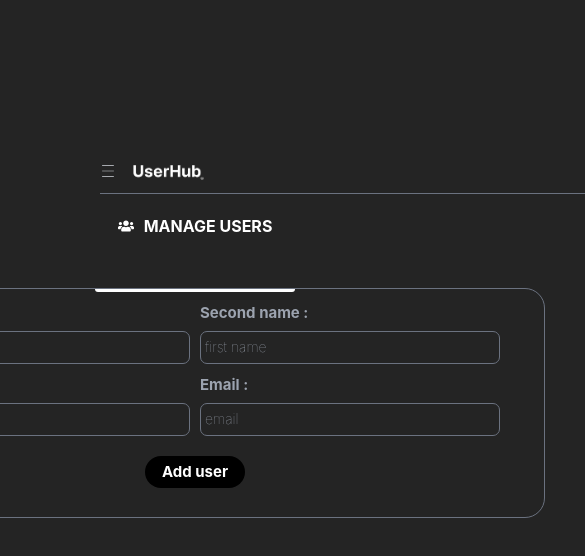
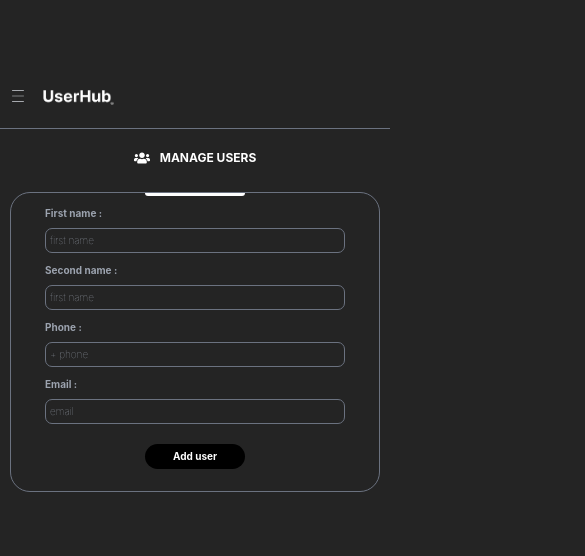
Before and after one commit to MUGISHA-Pascal/UserHub, a React (Create React App) app in the folder frontend/: page /manage-user in a window 390 px wide. Shown: the top 556 px of the page, 585 px wide, since content can reach past the window. Built offline with nearby package versions, Linux system fonts and the light colour scheme.

Commit message:
adding manage user responsiveness

```diff
--- a/frontend/src/App.js
+++ b/frontend/src/App.js
@@ -14,7 +14,7 @@ function App() {
       <div className="App">
         <div className="bg-[rgb(36,36,36)] h-full w-full text-white">
           {navExist && <Navbar setNavExist={setNavExist} />}
-          <heading className="flex flex-row items-center pt-[150px] ml-[100px] border-b-[1px] w-[1100px] border-gray-500">
+          <heading className="flex flex-row items-center pt-[150px] max-sm:pt-[75px] max-sm:p-[10px] ml-[100px] max-sm:ml-0 max-sm:w-full max-sm:mr-[10px] border-b-[1px] w-[1100px] border-gray-500">
             <CiMenuBurger
               className="text-gray-300"
               onClick={() => {
--- a/frontend/src/components/ManageUser.js
+++ b/frontend/src/components/ManageUser.js
@@ -28,24 +28,24 @@ const ManageUser = ({ setNavExist }) => {
   };
   return (
     <div
-      className="flex flex-col items-center"
+      className="flex flex-col items-center max-sm:p-[10px]"
       onClick={() => {
         setNavExist(false);
       }}
     >
-      <div className="flex flex-row space-x-[10px] items-center mt-[20px]">
-        <FaUsers /> <p className="font-bold">MANAGE USERS</p>
+      <div className="flex flex-row space-x-[10px] items-center mt-[20px] max-sm:mt-[10px]">
+        <FaUsers /> <p className="font-bold max-sm:text-[12px]">MANAGE USERS</p>
       </div>
       <form
         onSubmit={handlesubmit}
-        className="border-gray-500 border-[1px] mt-[50px] w-[700px] mb-[100px] flex flex-col items-center rounded-[20px] h-[230px] p-0"
+        className="border-gray-500 border-[1px] mt-[50px] max-sm:mt-[25px] max-sm:w-full w-[700px] mb-[100px] flex flex-col items-center rounded-[20px] max-sm:h-[300px] h-[230px] p-0"
       >
-        <div className="h-[3px] w-[200px]  bg-white rounded-br-[5px] rounded-bl-[5px]"></div>
-        <div className="mt-[10px] grid grid-cols-2 gap-[10px]">
+        <div className="h-[3px] w-[200px]  bg-white rounded-br-[5px]  max-sm:w-[100px] rounded-bl-[5px]"></div>
+        <div className="mt-[10px] grid grid-cols-2 max-sm:grid-cols-1 gap-[10px]">
           <div className="flex flex-col space-y-[7px] items-start">
             <label
               for="firstName"
-              className="text-[15px] font-bold text-gray-400"
+              className="text-[15px] max-sm:text-[10px] font-bold text-gray-400"
             >
               First name :
             </label>
@@ -57,13 +57,13 @@ const ManageUser = ({ setNavExist }) => {
               value={FirstName}
               placeholder="first name"
               required
-              className="p-[4px] w-[300px] bg-[#242424] border-[1px] border-gray-500 placeholder:font-thin placeholder:text-[14px] px-[4px] rounded-[7px] focus:outline-none text-[15px]"
+              className="p-[4px] w-[300px] max-sm:placeholder:text-[10px] max-sm:text-[10px] bg-[#242424] border-[1px] border-gray-500 placeholder:font-thin placeholder:text-[14px] px-[4px] rounded-[7px] focus:outline-none text-[15px]"
             />
           </div>
           <div className="flex flex-col space-y-[7px] items-start">
             <label
               for="firstName"
-              className="text-[15px] font-bold text-gray-400"
+              className="text-[15px] max-sm:text-[10px] font-bold text-gray-400"
             >
               Second name :
             </label>
@@ -75,13 +75,13 @@ const ManageUser = ({ setNavExist }) => {
               type="text"
               required
               placeholder="first name"
-              className="p-[4px] w-[300px] bg-[#242424] border-[1px] border-gray-500 placeholder:font-thin placeholder:text-[14px] px-[4px] rounded-[7px] focus:outline-none text-[15px]"
+              className="p-[4px] w-[300px] max-sm:placeholder:text-[10px] max-sm:text-[10px] bg-[#242424] border-[1px] border-gray-500 placeholder:font-thin placeholder:text-[14px] px-[4px] rounded-[7px] focus:outline-none text-[15px]"
             />
           </div>
           <div className="flex flex-col space-y-[7px] items-start">
             <label
               for="firstName"
-              className="text-[15px] font-bold text-gray-400"
+              className="text-[15px] max-sm:text-[10px] font-bold text-gray-400"
             >
               Phone :
             </label>
@@ -93,11 +93,14 @@ const ManageUser = ({ setNavExist }) => {
                 setPhone(e.target.value);
               }}
               value={Phone}
-              className="p-[4px] w-[300px] bg-[#242424] border-[1px] border-gray-500 placeholder:font-thin placeholder:text-[14px] px-[4px] rounded-[7px] focus:outline-none text-[15px]"
+              className="p-[4px] w-[300px] max-sm:placeholder:text-[10px] max-sm:text-[10px] bg-[#242424] border-[1px] border-gray-500 placeholder:font-thin placeholder:text-[14px] px-[4px] rounded-[7px] focus:outline-none text-[15px]"
             />
           </div>
           <div className="flex flex-col space-y-[7px] items-start">
-            <label for="Email" className="text-[15px] font-bold text-gray-400">
+            <label
+              for="Email"
+              className="text-[15px] font-bold max-sm:text-[10px] text-gray-400"
+            >
               Email :
             </label>
             <input
@@ -108,13 +111,13 @@ const ManageUser = ({ setNavExist }) => {
               value={Email}
               placeholder="email"
               required
-              className="p-[4px] w-[300px] bg-[#242424] border-[1px] border-gray-500 placeholder:font-thin placeholder:text-[14px] px-[4px] rounded-[7px] focus:outline-none text-[15px]"
+              className="p-[4px] w-[300px] max-sm:placeholder:text-[10px] max-sm:text-[10px] bg-[#242424] border-[1px] border-gray-500 placeholder:font-thin placeholder:text-[14px] px-[4px] rounded-[7px] focus:outline-none text-[15px]"
             />
           </div>
         </div>
         <button
           type="submit"
-          className="text-white bg-black mt-[20px] text-[15px] font-bold p-[5px] hover:bg-opacity-50 hover:border-[1px] border-gray-400 rounded-[30px] w-[100px]"
+          className="text-white bg-black mt-[20px] text-[15px] max-sm:text-[10px] font-bold p-[5px] hover:bg-opacity-50 hover:border-[1px] border-gray-400 rounded-[30px] w-[100px]"
         >
           Add user
         </button>
```
